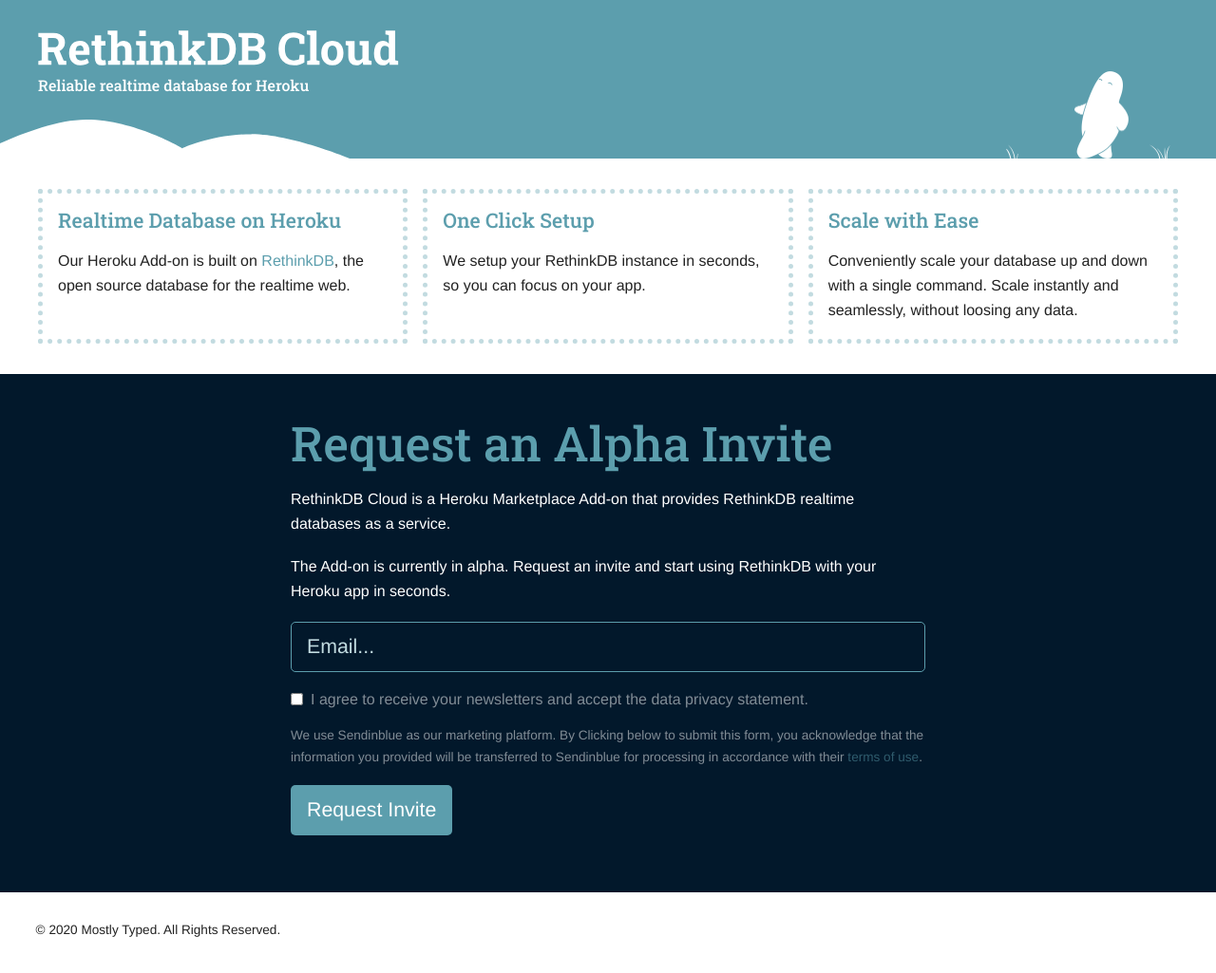
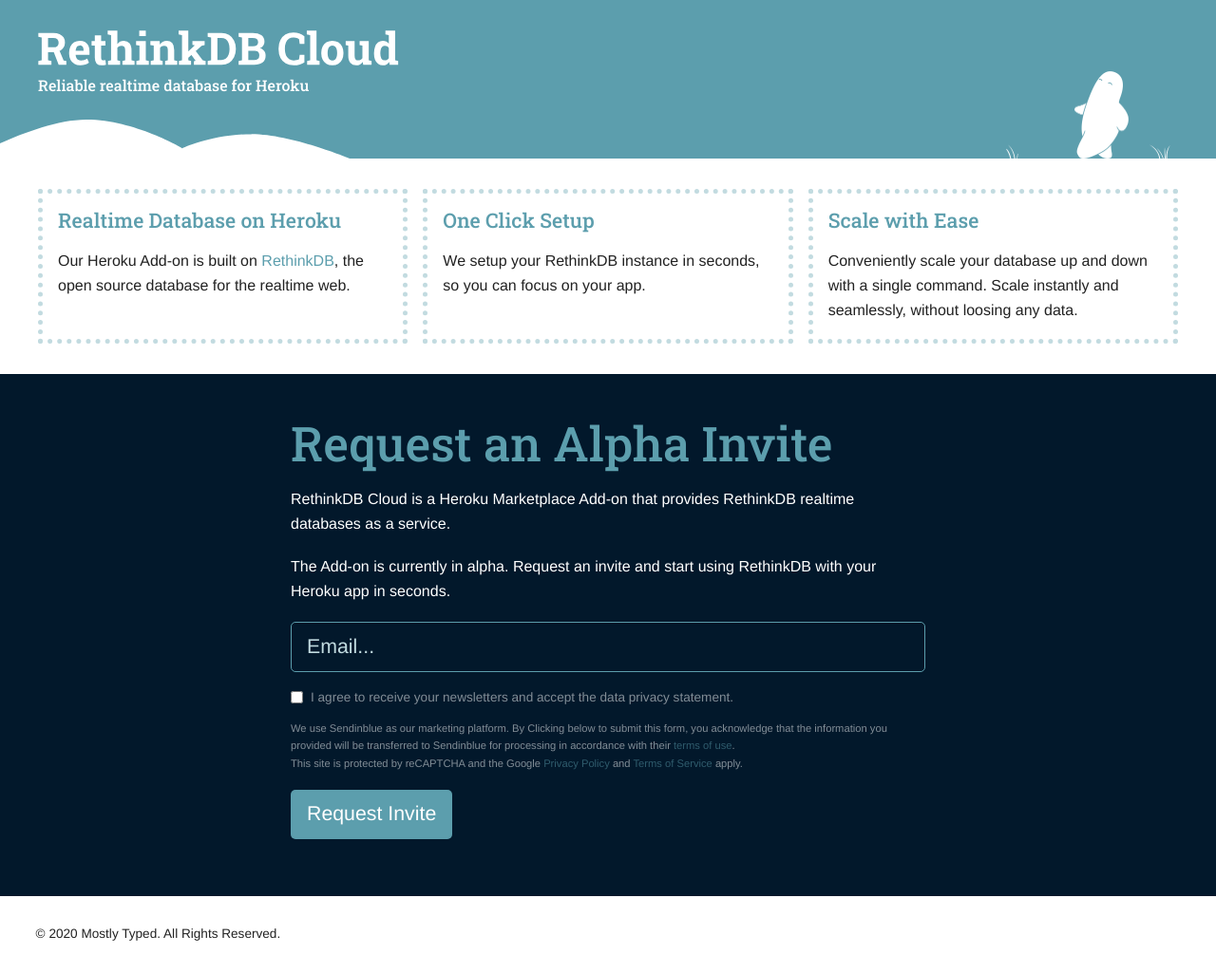
Before and after one commit to mostlytyped/rethinkdb-addon-lead-page, a Jekyll site: the page built from index.md, in a window 1280 px wide. Shown: the whole page at 95% size. Built offline with Jekyll 4.4.1, drawn with Linux system fonts in a browser that asks for light colours.

Commit message:
Use invisible captcha, make legal text smaller

```diff
--- a/_includes/optin-form.html
+++ b/_includes/optin-form.html
@@ -76,31 +76,23 @@
             </div>
           </div>
           <div>
-            <p class="gdpr-legal-copy">
+            <p class="legal-copy">
               We use Sendinblue as our marketing platform. By Clicking below to submit this form, you acknowledge that
               the information you provided will be transferred to Sendinblue for processing in accordance with their
-              <a target="_blank" href="https://www.sendinblue.com/legal/termsofuse/">terms of use</a>.
+              <a target="_blank" href="https://www.sendinblue.com/legal/termsofuse/">terms of use</a>. <br />
+              <!-- https://developers.google.com/recaptcha/docs/faq#id-like-to-hide-the-recaptcha-badge.-what-is-allowed -->
+              This site is protected by reCAPTCHA and the Google
+              <a href="https://policies.google.com/privacy">Privacy Policy</a> and
+              <a href="https://policies.google.com/terms">Terms of Service</a> apply.
             </p>
           </div>
-          <div class="sib-captcha sib-form-block catpcha">
-            <div class="form__entry entry_block">
-              <div class="form__label-row">
-                <script>
-                  function handleCaptchaResponse() {
-                    var event = new Event("captchaChange");
-                    document.getElementById("sib-captcha").dispatchEvent(event);
-                  }
-                </script>
-                <div
-                  class="g-recaptcha sib-visible-recaptcha"
-                  id="sib-captcha"
-                  data-sitekey="6LfJEMAZAAAAACNOCZndIc9JF-n6jzv3KPgTu1Qi"
-                  data-callback="handleCaptchaResponse"
-                ></div>
-              </div>
-              <label class="entry__error entry__error--primary"></label>
-            </div>
-          </div>
+          <div
+            class="g-recaptcha"
+            data-sitekey="6LcQZcAZAAAAAAL6bFyfYYeRHLHc35loJS9nFLOZ"
+            data-callback="invisibleCaptchaCallback"
+            data-size="invisible"
+            onclick="executeCaptcha"
+          ></div>
           <div>
             <div class="sib-form-block">
               <button
--- a/_sass/_sendinblue.scss
+++ b/_sass/_sendinblue.scss
@@ -25,7 +25,7 @@
 .sib-form-message-panel {
   display: none;
   margin-bottom: 1em;
-  padding: 0.5em;
+  padding: 0.5em 1em;
 }
 
 .sib-form-message-panel--active {
@@ -59,6 +59,7 @@
   align-items: center;
 
   p {
+    font-size: $font-size-small;
     margin: 0;
     opacity: 0.5;
   }
@@ -70,11 +71,11 @@
   top: -1px;
 }
 
-.gdpr-legal-copy {
-  font-size: $font-size-small;
+.legal-copy {
+  font-size: 0.7em;
   opacity: 0.5;
 }
 
-.catpcha {
-  margin-bottom: 1em;
+.grecaptcha-badge {
+  visibility: hidden;
 }
```
